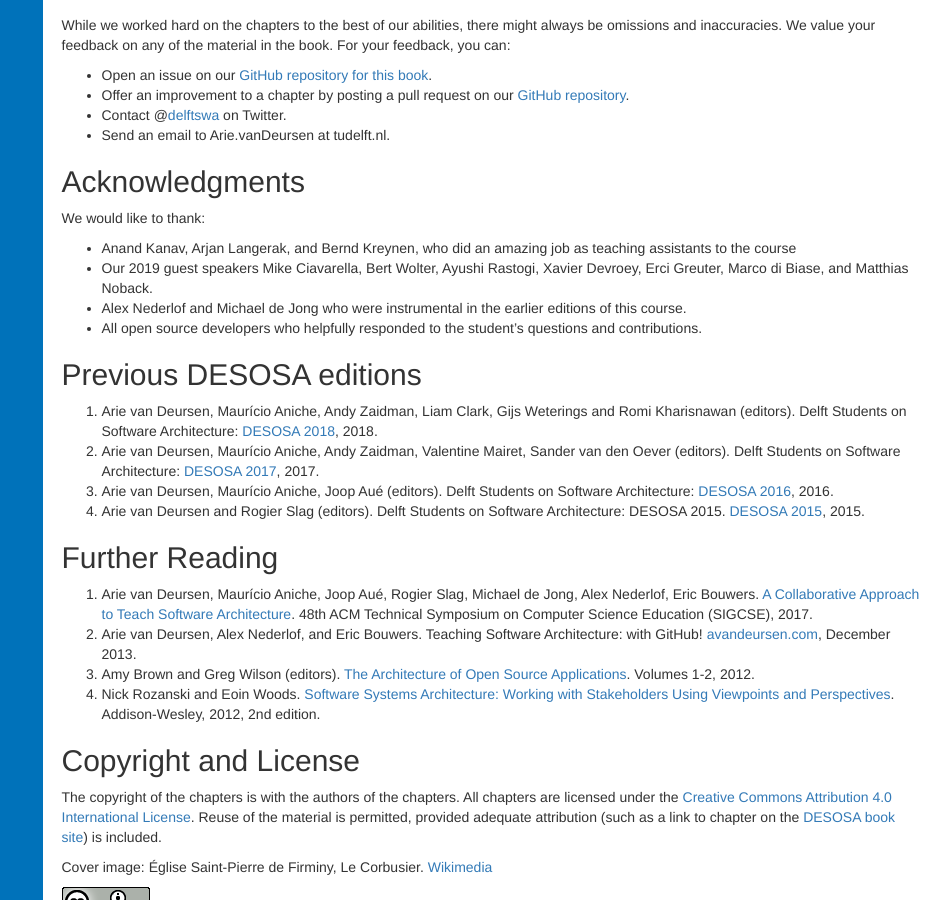
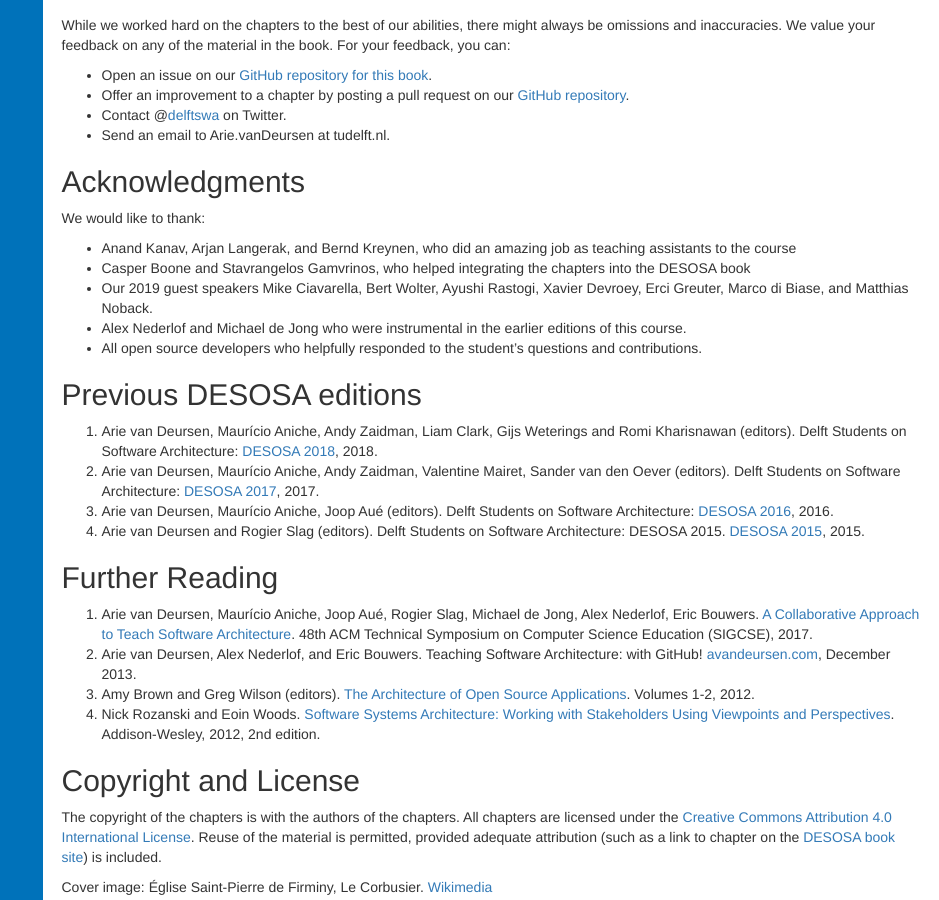
Before and after one commit to SERG-Delft/desosa2019, a Jekyll site: the page built from index.md, in a window 1280 px wide and 900 px high, scrolled down 913 px. Shown: the whole window, without its empty margins (341-1280 px from the left). Built offline with Jekyll 4.4.1, drawn with Linux system fonts in a browser that asks for light colours; nearby versions of some CDN libraries.

Commit message:
Add integrator acks

```diff
--- a/index.md
+++ b/index.md
@@ -89,6 +89,7 @@ We value your feedback on any of the material in the book. For your feedback, yo
 We would like to thank:
 
 * Anand Kanav, Arjan Langerak, and Bernd Kreynen, who did an amazing job as teaching assistants to the course
+* Casper Boone and Stavrangelos Gamvrinos, who helped integrating the chapters into the DESOSA book
 * Our 2019 guest speakers Mike Ciavarella, Bert Wolter, Ayushi Rastogi, Xavier Devroey, Erci Greuter, Marco di Biase, and Matthias Noback.
 * Alex Nederlof and Michael de Jong who were instrumental in the earlier editions of this course.
 * All open source developers who helpfully responded to the student's questions and contributions.
```
